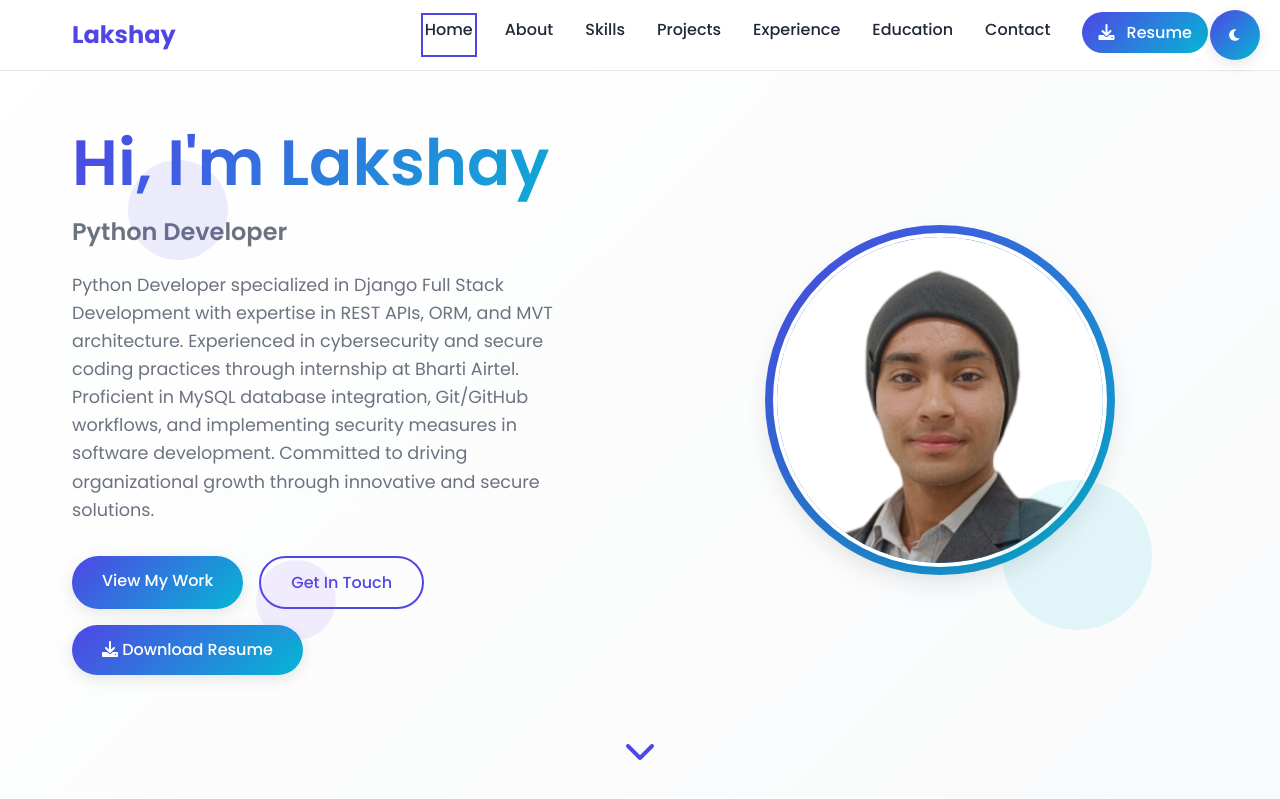
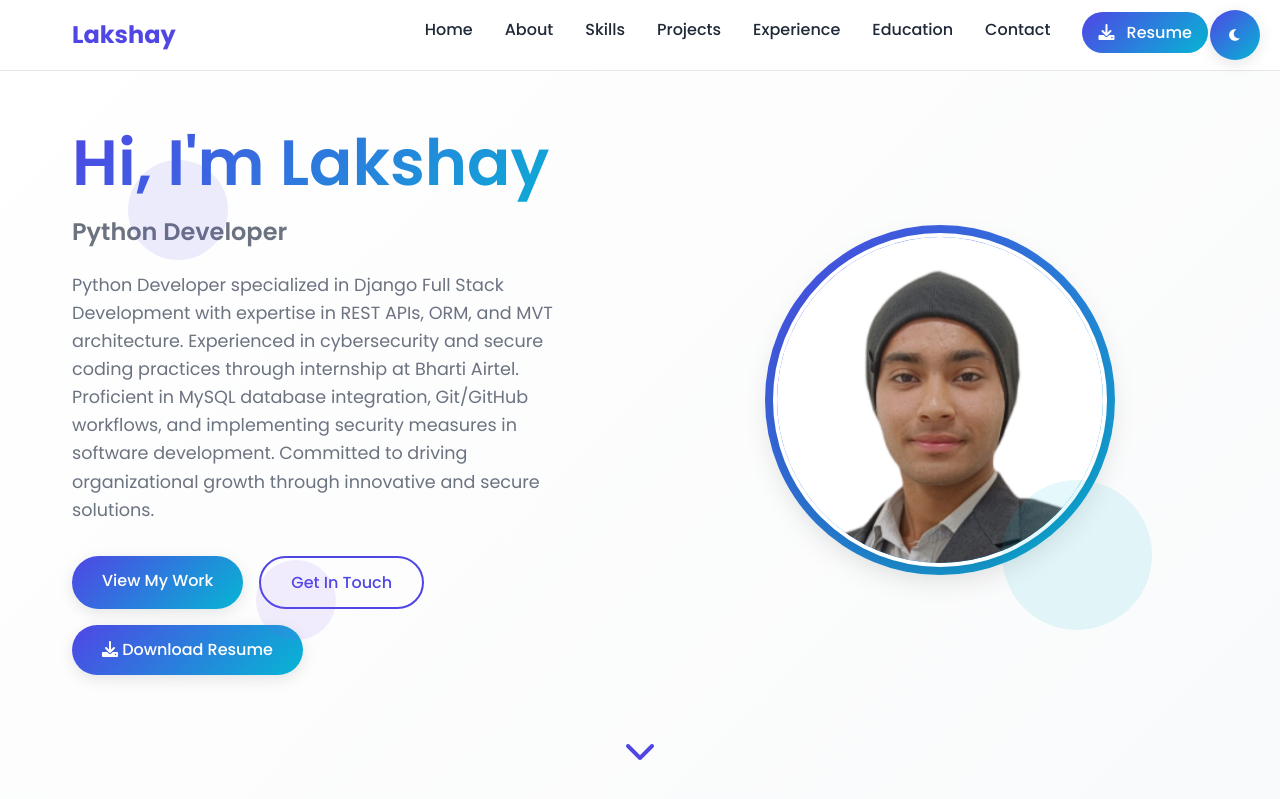
Before and after one commit to lakshaydahiya67/portfolio, a Django app: page / in a window 1280 px wide, with the restyled element focused. Shown: the top 799 px of the page. Run offline with Django 4.2, Linux system fonts and the light colour scheme.

```diff
--- a/static/css/style.css
+++ b/static/css/style.css
@@ -1232,6 +1232,10 @@ a:focus {
     outline-offset: 2px;
 }
 
+.nav-link:focus {
+    outline: none;
+}
+
 /* High contrast mode support */
 @media (prefers-contrast: high) {
     :root {
```
